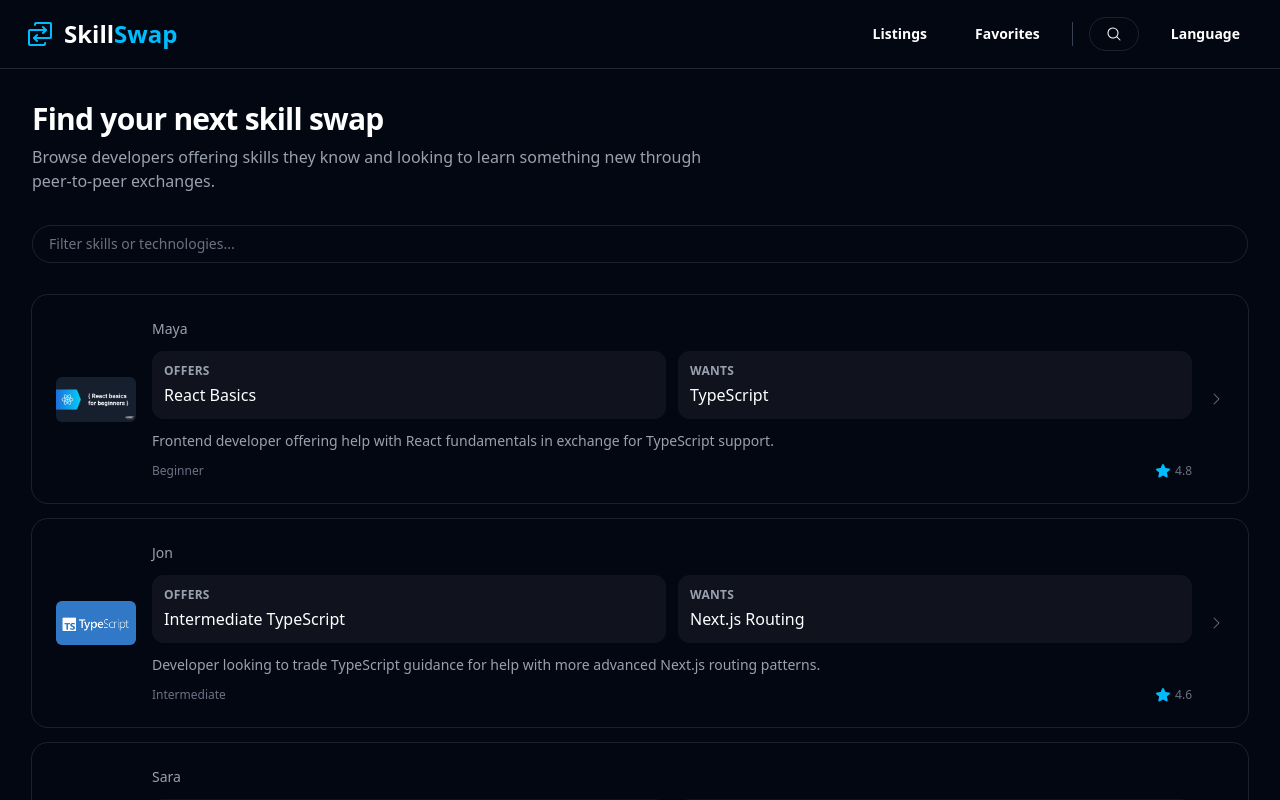
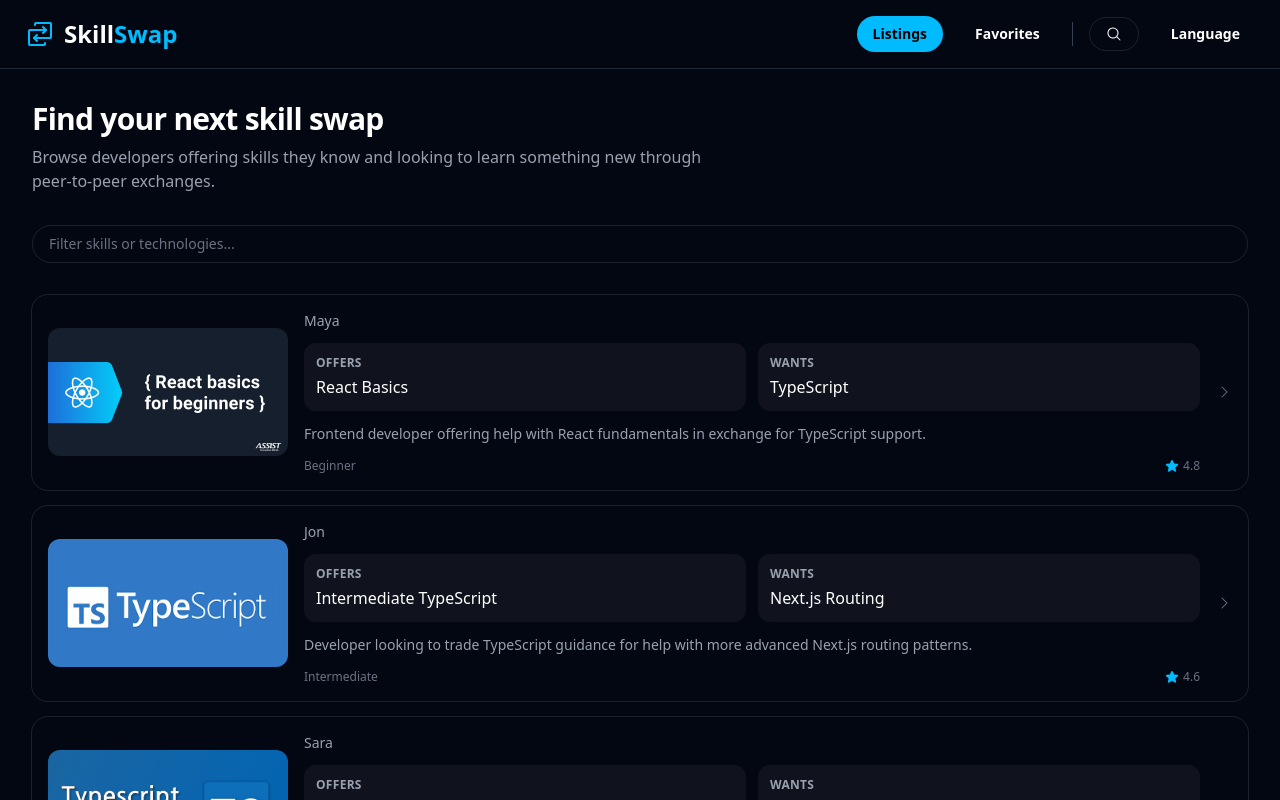
Before and after one commit to Shir-oh/skillswap, a Next.js app: page /en/listings in a window 1280 px wide. Shown: the top 800 px of the page. Built offline with nearby package versions, Linux system fonts and the light colour scheme.

Commit message:
feat: update layout components and improve responsiveness; adjust icon sizes and add locale switching functionality

```diff
--- a/src/app/[locale]/listings/[id]/page.tsx
+++ b/src/app/[locale]/listings/[id]/page.tsx
@@ -55,7 +55,7 @@
               <Icon
                 weight="fill"
                 icon="star"
-                size={16}
+                size={14}
                 className="text-brand"
               />
               {listing.rating}
--- a/src/components/layout/Footer.tsx
+++ b/src/components/layout/Footer.tsx
@@ -10,7 +10,7 @@
 
   return (
     <footer className="border-t border-gray-800 bg-gray-950">
-      <div className="mx-auto flex max-w-4xl flex-col items-center justify-between gap-3 px-6 py-6 text-sm text-gray-400 sm:flex-row">
+      <div className="mx-auto flex flex-col items-center justify-between gap-3 px-6 py-6 text-sm text-gray-400 sm:flex-row">
         <p>{t.footer.copyright}</p>
 
         <a
--- a/src/components/layout/Header.tsx
+++ b/src/components/layout/Header.tsx
@@ -2,10 +2,11 @@
 
 import Link from "next/link";
 import { useState, type FormEvent } from "react";
-import { useRouter } from "next/navigation";
+import { usePathname, useRouter } from "next/navigation";
+import { switchLocalePath } from "@/lib/switchLocalePath";
 import LanguageMenu from "./LanguageMenu";
 import SearchButton from "../ui/SearchButton";
-import { navButtonClass } from "../ui/buttonStyles";
+import { navButtonActiveClass, navButtonClass } from "../ui/buttonStyles";
 import { getTranslations, type Locale } from "@/lib";
 import Logo from "@/components/ui/Logo";
 import Icon from "@/assets/Icon";
@@ -25,6 +26,18 @@
   const [searchQuery, setSearchQuery] = useState("");
   const router = useRouter();
   const t = getTranslations(locale);
+
+  const pathname = usePathname();
+
+  const listingsHref = `/${locale}/listings`;
+  const favoritesHref = `/${locale}/favorites`;
+  const isListingsActive = pathname === listingsHref;
+  const isFavoritesActive = pathname === favoritesHref;
+
+  const mobileNavItemClass =
+    "rounded-lg px-3 py-2 text-sm text-white hover:bg-white/5";
+  const mobileNavItemActiveClass =
+    "rounded-lg bg-brand px-3 py-2 text-sm font-medium text-black";
 
   function handleSearchSubmit(event: FormEvent<HTMLFormElement>) {
     event.preventDefault();
@@ -69,7 +82,7 @@
 
   return (
     <header className="border-b border-gray-800 bg-gray-950 text-white">
-      <div className="mx-auto px-4 py-4 sm:px-6">
+      <div className="relative mx-auto px-4 py-4 sm:px-6">
         <div className="flex items-center justify-between">
           <Link
             href={`/${locale}`}
@@ -82,12 +95,22 @@
           </Link>
 
           <div className="flex items-center gap-3">
-            <div className="hidden md:flex md:items-center md:gap-4">
-              <Link href={`/${locale}/listings`} className={navButtonClass}>
+            <div className="hidden lg:flex lg:items-center lg:gap-4">
+              <Link
+                href={listingsHref}
+                className={
+                  isListingsActive ? navButtonActiveClass : navButtonClass
+                }
+              >
                 {t.nav.listings}
               </Link>
 
-              <Link href={`/${locale}/favorites`} className={navButtonClass}>
+              <Link
+                href={favoritesHref}
+                className={
+                  isFavoritesActive ? navButtonActiveClass : navButtonClass
+                }
+              >
                 {t.nav.favorites}
               </Link>
 
@@ -118,7 +141,7 @@
               <LanguageMenu locale={locale} />
             </div>
 
-            <div className="flex items-center gap-2 md:hidden">
+            <div className="flex items-center gap-2 lg:hidden">
               <form
                 onSubmit={handleSearchSubmit}
                 className="flex items-center rounded-full border border-white/10"
@@ -143,7 +166,7 @@
 
               <button
                 type="button"
-                aria-label="Open menu"
+                aria-label={isMenuOpen ? "Close menu" : "Open menu"}
                 aria-expanded={isMenuOpen}
                 onClick={handleMenuToggle}
                 className="inline-flex items-center justify-center rounded-full border border-white/10 p-2"
@@ -155,21 +178,29 @@
         </div>
 
         {isMenuOpen && (
-          <div className="mt-3 md:hidden">
-            <div className="ml-auto w-56 rounded-2xl border border-white/10 bg-gray-950 p-4">
+          <div className="absolute right-4 top-full z-20 mt-3 w-56 lg:hidden">
+            <div className="rounded-2xl border border-white/10 bg-gray-950 p-4">
               <nav className="flex flex-col">
                 <Link
-                  href={`/${locale}/listings`}
+                  href={listingsHref}
                   onClick={() => setIsMenuOpen(false)}
-                  className="rounded-lg px-3 py-2 text-sm hover:bg-white/5"
+                  className={
+                    isListingsActive
+                      ? mobileNavItemActiveClass
+                      : mobileNavItemClass
+                  }
                 >
                   {t.nav.listings}
                 </Link>
 
                 <Link
-                  href={`/${locale}/favorites`}
+                  href={favoritesHref}
                   onClick={() => setIsMenuOpen(false)}
-                  className="rounded-lg px-3 py-2 text-sm hover:bg-white/5"
+                  className={
+                    isFavoritesActive
+                      ? mobileNavItemActiveClass
+                      : mobileNavItemClass
+                  }
                 >
                   {t.nav.favorites}
                 </Link>
@@ -184,7 +215,7 @@
 
                 <div className="flex flex-col">
                   <Link
-                    href="/en"
+                    href={switchLocalePath(pathname, "en")}
                     onClick={() => setIsMenuOpen(false)}
                     className={`rounded-lg px-3 py-2 text-sm ${
                       locale === "en"
@@ -196,7 +227,7 @@
                   </Link>
 
                   <Link
-                    href="/no"
+                    href={switchLocalePath(pathname, "no")}
                     onClick={() => setIsMenuOpen(false)}
                     className={`rounded-lg px-3 py-2 text-sm ${
                       locale === "no"
--- a/src/components/listings/ListingRow.tsx
+++ b/src/components/listings/ListingRow.tsx
@@ -15,14 +15,14 @@
   return (
     <Link
       href={`/${locale}/listings/${listing.id}`}
-      className="flex items-center gap-4 rounded-2xl p-6 outline outline-white/10 transition hover:bg-white/10"
+      className="flex flex-col items-center gap-4 rounded-2xl p-4 outline outline-white/10 transition hover:bg-white/10 sm:flex-row sm:items-center"
     >
       <Image
         src={listing.image}
         alt={listing.name}
-        width={80}
-        height={80}
-        className="shrink-0 rounded-md object-cover"
+        width={400}
+        height={240}
+        className="rounded-xl object-cover sm:h-24 sm:w-24 sm:shrink-0 lg:h-32 lg:w-60"
       />
 
       <div className="min-w-0 flex-1 space-y-3">
@@ -44,18 +44,24 @@
           </div>
         </div>
 
-        <p className="text-sm text-gray-400">{listing.description}</p>
+        <p className="text-sm text-gray-400 leading-relaxed">
+          {listing.description}
+        </p>
 
         <div className="flex items-center justify-between text-xs text-gray-500">
           <span>{listing.level}</span>
           <span className="inline-flex items-center gap-1">
-            <Icon icon="star" size={16} weight="fill" className="text-brand" />
+            <Icon icon="star" size={14} weight="fill" className="text-brand" />
             {listing.rating}
           </span>
         </div>
       </div>
 
-      <Icon icon="caret-right" size={16} className="shrink-0 text-gray-500" />
+      <Icon
+        icon="caret-right"
+        size={16}
+        className="hidden shrink-0 text-gray-500 sm:block"
+      />
     </Link>
   );
 }
--- a/src/components/skills/SkillsCard.tsx
+++ b/src/components/skills/SkillsCard.tsx
@@ -22,7 +22,7 @@
         alt={skill.title}
         width={400}
         height={240}
-        className="h-48 w-full rounded-xl object-cover"
+        className="w-full rounded-xl object-cover"
       />
 
       <div className="mt-4 space-y-2">
@@ -33,7 +33,7 @@
         <div className="flex items-center justify-between text-xs text-gray-500">
           <span>{skill.level}</span>
           <span className="inline-flex items-center gap-1">
-            <Icon icon="star" size={16} weight="fill" className="text-brand" />
+            <Icon icon="star" size={14} weight="fill" className="text-brand" />
             {skill.rating}
           </span>
         </div>
--- a/src/components/ui/buttonStyles.ts
+++ b/src/components/ui/buttonStyles.ts
@@ -1,5 +1,8 @@
 export const navButtonClass =
     "inline-flex items-center justify-center gap-2 rounded-full bg-gray-950 px-4 py-2 text-sm font-semibold text-white hover:bg-gray-800 focus-visible:outline-2 focus-visible:outline-offset-2 focus-visible:outline-gray-950";
+
+export const navButtonActiveClass =
+    "inline-flex items-center justify-center gap-2 rounded-full bg-brand px-4 py-2 text-sm font-semibold text-black hover:opacity-90 focus-visible:outline-2 focus-visible:outline-offset-2 focus-visible:outline-brand";
 
 export const secondaryButtonClass =
     "inline-flex items-center justify-center gap-2 rounded-full bg-white/2 px-4 py-2 text-sm font-semibold text-white hover:bg-white/10 inset-ring inset-ring-white/8";
--- /dev/null
+++ b/src/lib/switchLocalePath.ts
@@ -0,0 +1,10 @@
+import type { Locale } from "@/lib";
+
+export function switchLocalePath(
+    pathname: string,
+    locale: Locale
+) {
+    const segments = pathname.split("/").filter(Boolean);
+    segments[0] = locale;
+    return `/${segments.join("/")}`;
+}
```
Also changed, not shown: src/app/[locale]/page.tsx (+4 -5 lines), src/components/layout/LanguageMenu.tsx (+3 -8 lines).
